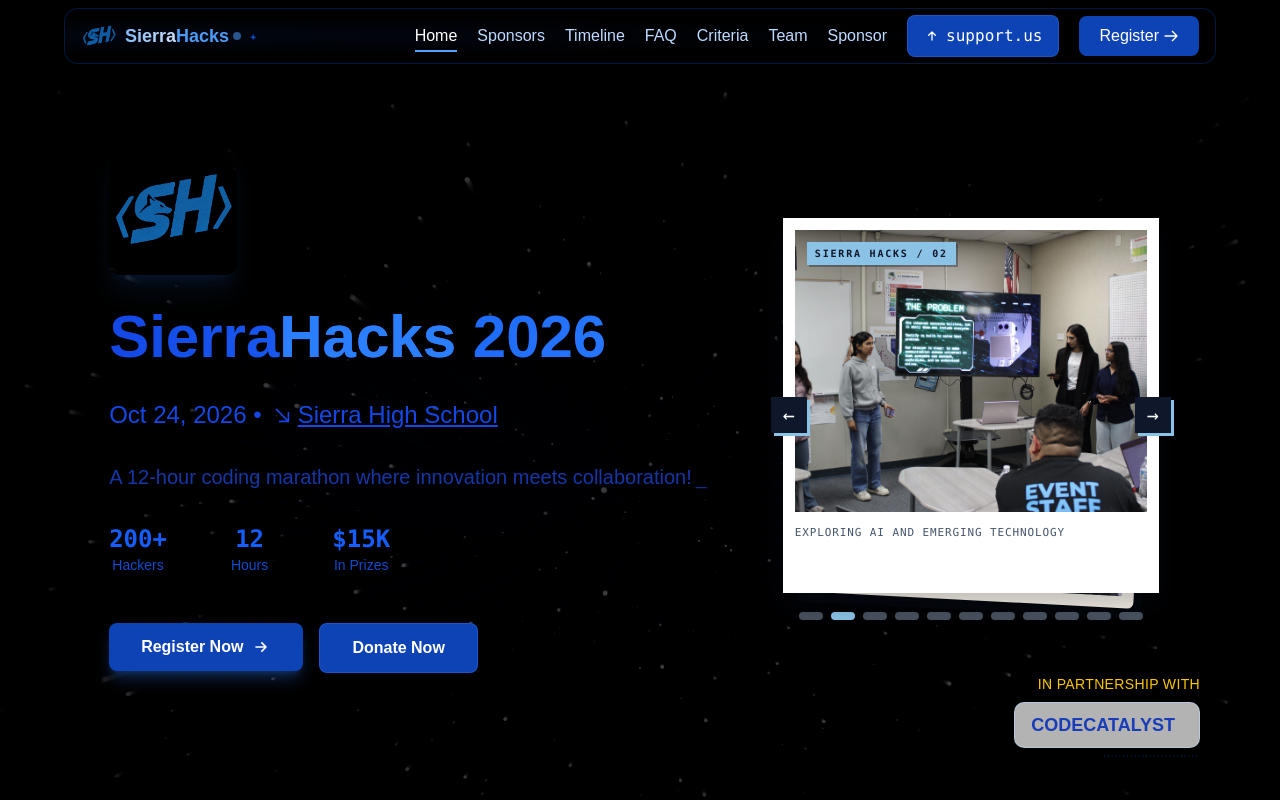
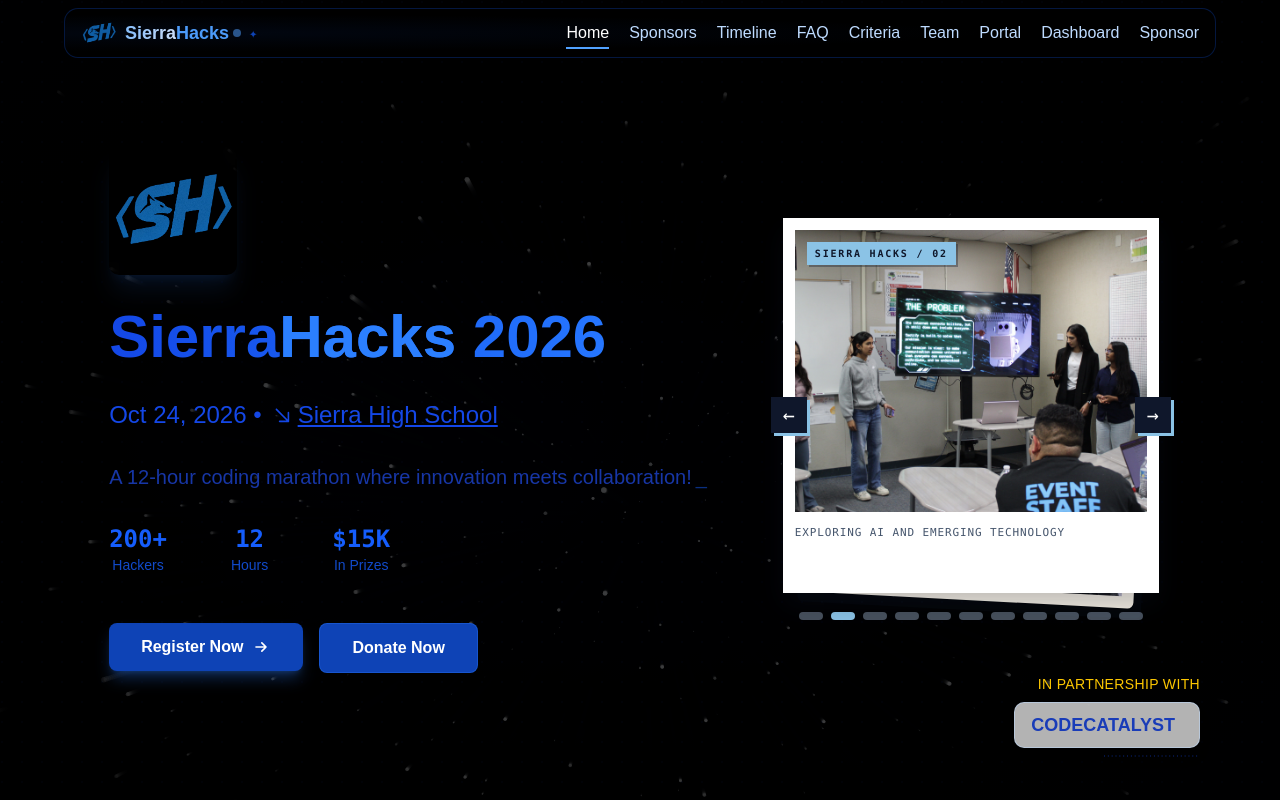
Before and after one commit to sasidharJasty/sierrahacks, a React (Vite) app in the folder frontend/: page / in a window 1280 px wide. Shown: the top 800 px of the page. Built offline with nearby package versions, Linux system fonts and the light colour scheme.

Commit message:
Update and stuff

```diff
--- a/frontend/components/Navbar.jsx
+++ b/frontend/components/Navbar.jsx
@@ -81,16 +81,18 @@
     { name: "FAQ", id: "faq", path: "/", delay: 0.2 },
     { name: "Criteria", id: "criteria", path: "/", delay: 0.25 },
     { name: "Team", id: "team", path: "/", delay: 0.3 },
-    //{ name: "Portal", id: "portal", path: "/portal", delay: 0.35 },
+    { name: "Portal", id: "portal", path: "/portal", delay: 0.35 },
+    { name: "Dashboard", id: "dashboard", path: "/dashboard", delay: 0.4 },
     // separate page for sponsor inquiries
-    { name: "Sponsor", id: "sponsor-page", path: "/sponsor", delay: 0.4 }
+    { name: "Sponsor", id: "sponsor-page", path: "/sponsor", delay: 0.45 }
   ];
   const navItems = isAppRoute
     ? [
-        { name: 'Portal', id: 'portal', path: '/dashboard', delay: 0.05 },
-        { name: 'QR Connect', id: 'scan', path: '/scan', delay: 0.1 },
-        { name: 'Organizer', id: 'admin-dashboard', path: '/admin/dashboard', delay: 0.15 },
-        { name: 'Judging Order', id: 'queue', path: '/queue', delay: 0.2 }
+        { name: 'Portal', id: 'portal', path: '/portal', delay: 0.05 },
+        { name: 'Dashboard', id: 'dashboard', path: '/dashboard', delay: 0.1 },
+        { name: 'QR Connect', id: 'scan', path: '/scan', delay: 0.15 },
+        { name: 'Organizer', id: 'admin-dashboard', path: '/admin/dashboard', delay: 0.2 },
+        { name: 'Judging Order', id: 'queue', path: '/queue', delay: 0.25 }
       ]
     : siteNavItems;
 
@@ -236,64 +238,6 @@
             </Link>
           ))}
 
-          {/* Donate Button */}
-          {!isAppRoute && <a
-            href="https://hcb.hackclub.com/donations/start/codecatalyst"
-            target="_blank"
-            rel="noopener noreferrer"
-            className="inline-flex items-center justify-center px-4 py-2 bg-[#0E43B6] text-white rounded-md hover:shadow-lg hover:shadow-purple-500/25 transition-all relative overflow-hidden group border border-blue-400/20"
-            data-cursor-text="support()"
-            data-cursor-color="#a855f7"
-          >
-            {/* Text container with proper z-index */}
-            <div className="relative z-10 flex items-center justify-center">
-              <svg className="w-4 h-4 mr-1.5" fill="none" viewBox="0 0 24 24" stroke="currentColor">
-                <path strokeLinecap="round" strokeLinejoin="round" strokeWidth="2" d="M7 11l5-5m0 0l5 5m-5-5v12" />
-              </svg>
-              <span className="font-mono">support.us</span>
-            </div>
-
-            {/* Hover animation background */}
-            <motion.div
-              className="absolute inset-0 bg-[#0E43B6] z-0"
-              initial={{ x: "-100%" }}
-              whileHover={{ x: 0 }}
-              transition={{ type: "tween", ease: "easeInOut", duration: 0.3 }}
-            />
-
-            {/* Animated border glow effect */}
-            <motion.span
-              className="absolute inset-0 rounded-md -z-10"
-              initial={{ boxShadow: "0 0 0 rgba(168, 85, 247, 0)" }}
-              whileHover={{ boxShadow: "0 0 8px rgba(168, 85, 247, 0.6)" }}
-              transition={{ duration: 0.3 }}
-            />
-          </a>}
-
-          {/* Desktop Navigation Register Button - FIXED */}
-          {!isAppRoute && <a
-            href="https://luma.com/7y8mmyo1?lm_source=sierrahacks-website"
-            className="inline-flex items-center justify-center px-5 py-2 bg-[#0E43B6] text-white rounded-md hover:shadow-lg hover:shadow-blue-500/25 transition-all relative overflow-hidden group"
-            data-cursor-text="register()"
-            target="_blank"
-            data-cursor-color="#3b82f6"
-          >
-            {/* Text container with proper z-index */}
-            <div className="relative z-10 flex items-center justify-center">
-              Register
-              <svg className="w-4 h-4 ml-1 transition-transform group-hover:translate-x-1" fill="none" stroke="currentColor" viewBox="0 0 24 24">
-                <path strokeLinecap="round" strokeLinejoin="round" strokeWidth="2" d="M14 5l7 7m0 0l-7 7m7-7H3" />
-              </svg>
-            </div>
-
-            {/* Hover animation background */}
-            <motion.div
-              className="absolute inset-0 bg-[#0E43B6] z-0"
-              initial={{ x: "-100%" }}
-              whileHover={{ x: 0 }}
-              transition={{ type: "tween", ease: "easeInOut", duration: 0.3 }}
-            />
-          </a>}
         </div>
 
         {/* Mobile Menu Button */}
@@ -372,51 +316,6 @@
                   </motion.div>
                 </Link>
               ))}
-              {/* Add Donate Button to mobile menu */}
-              <a
-                href="https://hcb.hackclub.com/donations/start/codecatalyst"
-                target="_blank"
-                rel="noopener noreferrer"
-                className="m-6 mb-2 py-3 px-6 bg-[#0E43B6] text-white font-medium rounded-md text-center hover:shadow-lg hover:shadow-purple-500/25 transition-all border border-purple-400/20"
-                data-cursor-text="support()"
-                data-cursor-color="#a855f7"
-                onClick={() => setIsOpen(false)}
-              >
-                <motion.div
-                  initial={{ x: -20, opacity: 0 }}
-                  animate={{ x: 0, opacity: 1 }}
-                  transition={{ delay: 0.15, duration: 0.2 }}
-                  className="flex items-center justify-center"
-                >
-                  <svg className="w-4 h-4 mr-2" fill="none" viewBox="0 0 24 24" stroke="currentColor">
-                    <path strokeLinecap="round" strokeLinejoin="round" strokeWidth="2" d="M7 11l5-5m0 0l5 5m-5-5v12" />
-                  </svg>
-                  <span className="font-mono">support.us</span>
-                </motion.div>
-              </a>
-
-              {/* Register button follows after the Donate button */}
-              <Link
-                to={location.pathname === '/' ? '#register' : '/'}
-                onClick={(e) => {
-                  if (location.pathname === '/') {
-                    e.preventDefault();
-                    scrollToSection("register");
-                  }
-                  setIsOpen(false);
-                }}
-                className="m-6 mt-2 py-3 px-6 bg-[#0E43B6] text-white font-medium rounded-md text-center hover:shadow-lg hover:shadow-blue-500/25 transition-all"
-                data-cursor-text="register()"
-                data-cursor-color="#3b82f6"
-              >
-                <motion.div
-                  initial={{ x: -20, opacity: 0 }}
-                  animate={{ x: 0, opacity: 1 }}
-                  transition={{ delay: 0.2, duration: 0.2 }}
-                >
-                  Register Now
-                </motion.div>
-              </Link>
             </div>
           </motion.div>
         )}
```
Also changed, not shown: 1 other file (tests, documents, lock files or other folders).
